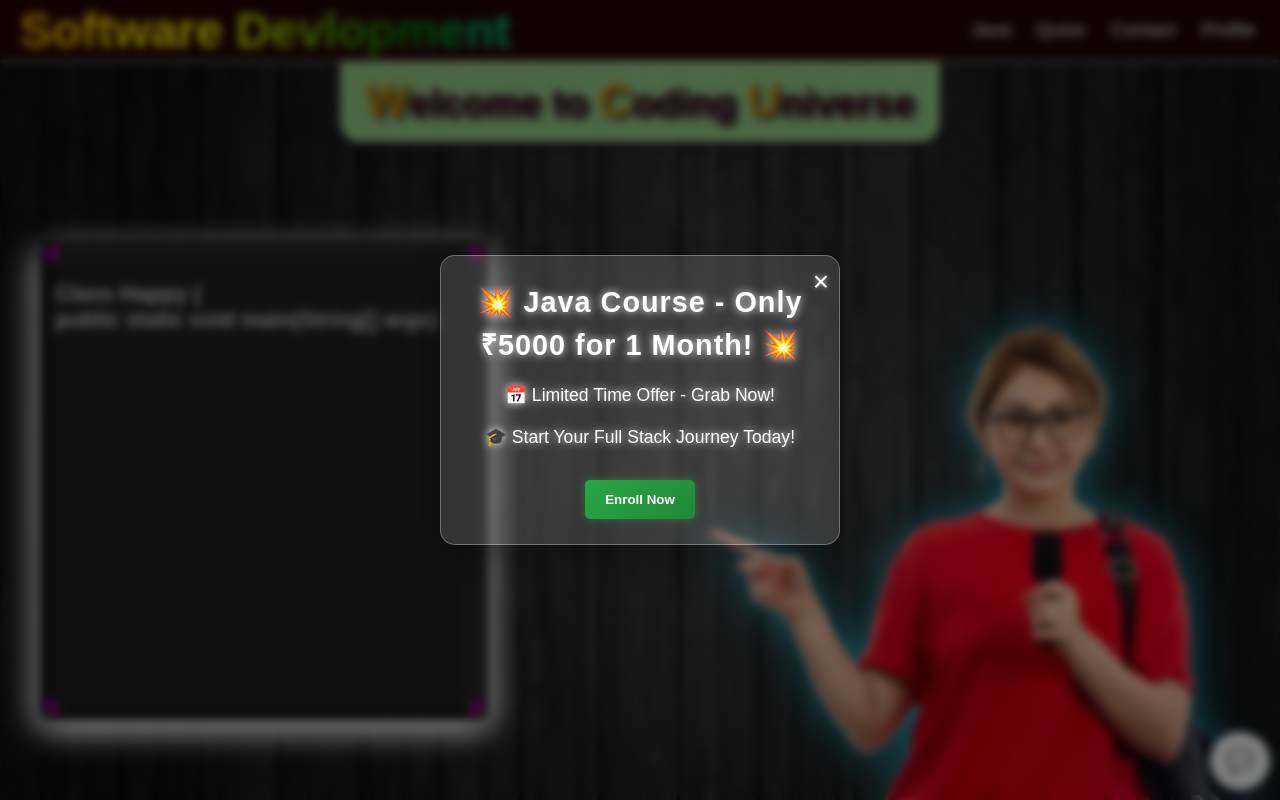
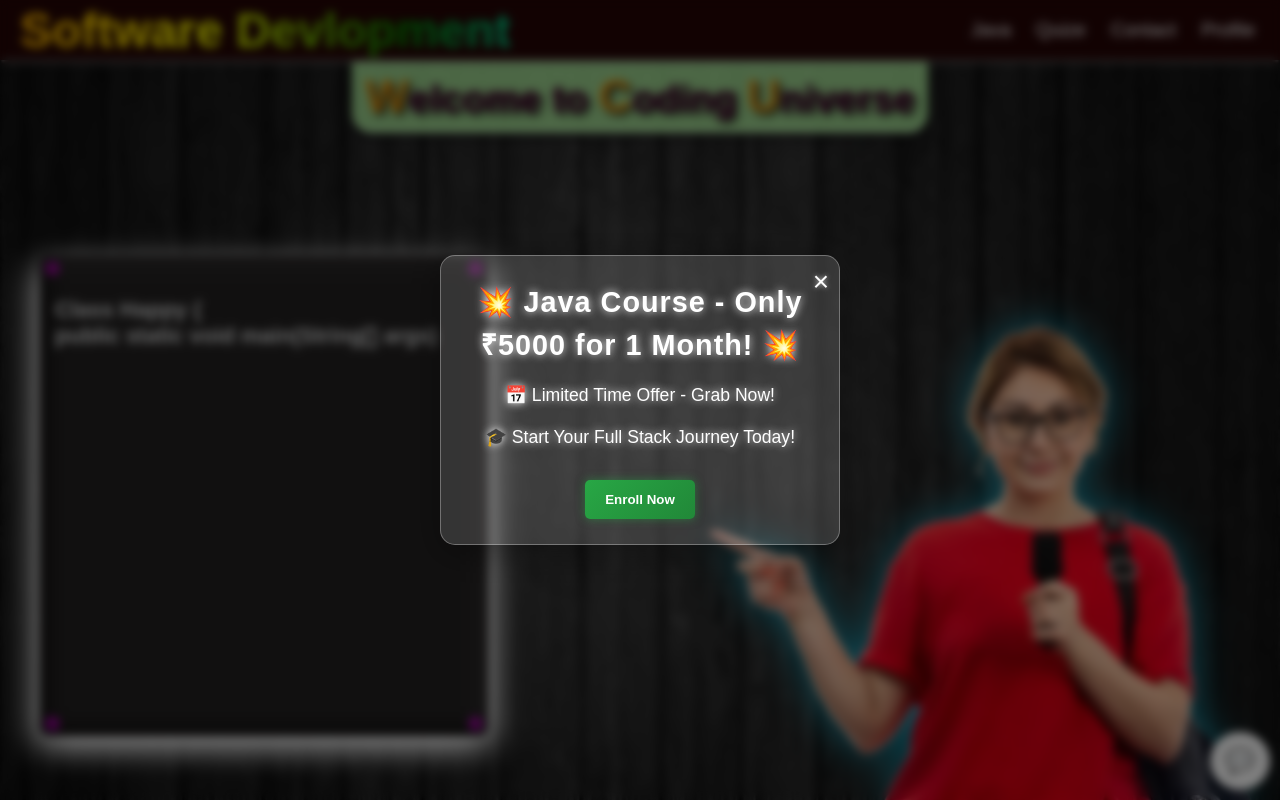
Before and after one commit to mrcoder-akp/corejava6, a plain HTML site: page index.html in a window 1280 px wide. Drawn offline with Linux system fonts and the light colour scheme.

Commit message:
Updated main branch with latest changes

```diff
--- a/navbar.css
+++ b/navbar.css
@@ -146,7 +146,7 @@ body {
   padding: 10px 15px;
   border-radius: 8px;
   font-size: 18px; /* Adjust font size as needed */
-  margin-bottom: 10px; /* Spacing between links */
+  margin-bottom: 10px;
   position: relative; /* This ensures that the "NEW" badge will be positioned relative to this link */
   transition: background-color 0.3s ease, color 0.3s ease, transform 0.3s ease, box-shadow 0.3s ease;
   background-color: black;
@@ -265,7 +265,7 @@ body {
   /* Background Image */
   background-image: url('public/main.jpg'); /* Replace with your image path */
   background-size: cover; /* Fit the container */
-  /* background-position: center; Center the image */
+  background-position: center; /* Center the image */
   background-repeat: no-repeat; /* Prevent repetition */
   background-attachment: fixed; /* Fixed background */
   height: calc(100vh - 60px); /* Fixed height */
@@ -304,8 +304,8 @@ body {
   filter: drop-shadow(0px 0px 20px rgba(0, 0, 0, 0.8));
   animation: glowing-shadow 1.5s infinite alternate ease-in-out;
  /* // background-color:black; */
-  margin: 0;
-  padding: 0;
+  /* margin: 0;
+  padding: 0; */
      /*  unselectable banane ke liye  */
      user-select: none;  /* Disable text selection */
      -webkit-user-select: none; /* Safari ke liye */
@@ -335,7 +335,7 @@ body {
 .marquee-container {
   top:auto;
   position: absolute;
-  bottom: 10vh;
+  bottom: 8vh;
   left: 5vh; /* Left side position */
   width: 35%; /* Box width */
   height: 60vh; /* Box height */
@@ -441,29 +441,34 @@ body {
 /* ////////////////////////////////////////////////////////////////////////////////////// */
 /* Only apply to h1 inside .special-content */
 .special-content .welcome-heading {
-  position: absolute;
-  left: 50%;
-  transform: translateX(-50%);
-  color: rgb(70, 0, 46);
-  background-color: rgba(181, 248, 164, 0.81);
-  font-size: clamp(20px, 3vw, 50px); /* Responsive size: min 20px, max 50px */
-  padding: 1vw;
-  text-shadow: 3px 3px 5px black;
-  border-bottom: 1px solid rgba(252, 254, 255, 0.85);
-  box-shadow: 0px 3px 5px rgb(0, 0, 0);
-  width: 90%; /* Max width rakhenge takki content break na ho */
-  max-width: 600px; /* PC par zyada bada na ho */
+  color:rgb(70, 0, 46);
+  background-color:rgba(181, 248, 164, 0.81);
+  font-size: clamp(24px, 3vw, 60px);
+  padding: 1vw; /* Relative padding */
+/* ⭐ Added a single-colored shadow ⭐ */
+   text-shadow: 3px 3px 5px black; /* You can change 'red' to any color */
+   border-bottom: 1px solid rgba(252, 254, 255, 0.85);; /* White line under the text */
+   box-shadow: 0px 3px 5px rgb(0, 0, 0); /* Shadow effect on the underline */
+/* Width adjusts to fit the content */
+   width: fit-content;
+  /* Ensure it behaves like text but allows block-level properties */
   display: block;
-  text-align: center;
-  line-height: 1.2; /* Line spacing adjust */
-  border-bottom-left-radius: 20px;
-  border-bottom-right-radius: 20px;
-  word-wrap: break-word; /* Word wrapping enable */
-  overflow-wrap: break-word; /* Ensure wrapping works */
-  user-select: none;
+  /* Optional: add margin to adjust spacing, if necessary */
+  margin:auto;
+/* Rounded top-left and top-right corners (Rebound effect) */
+border-bottom-left-radius: 20px;  /* Rounded corner on the left */
+border-bottom-right-radius: 20px;  /* Rounded corner on the right */
+   /*  unselectable banane ke liye  */
+   user-select: none;  /* Disable text selection */
+   -webkit-user-select: none; /* Safari ke liye */
+   -moz-user-select: none; /* Firefox ke liye */
+   -ms-user-select: none; /* IE ke liye */
+    /* Responsive adjustments */
+ /* // max-width: 90%; Prevents text from going too wide */
+  text-align: center; /* Ensures alignment stays proper */
+  line-height: 1; /* Adjust line spacing for better readability */
+
 }
-
-
 .special-content .welcome-heading .first-letter {
   color: rgba(245, 149, 5, 0.81);
   font-weight: bold;
```
